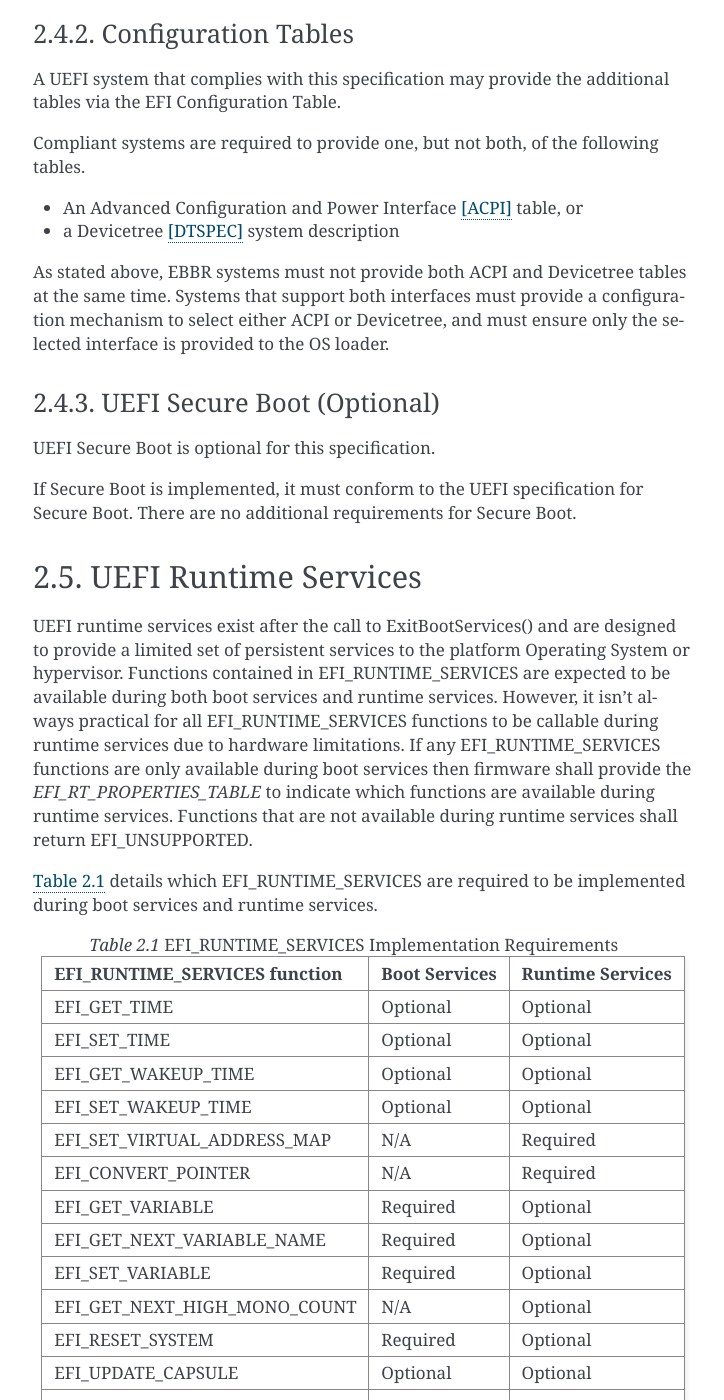
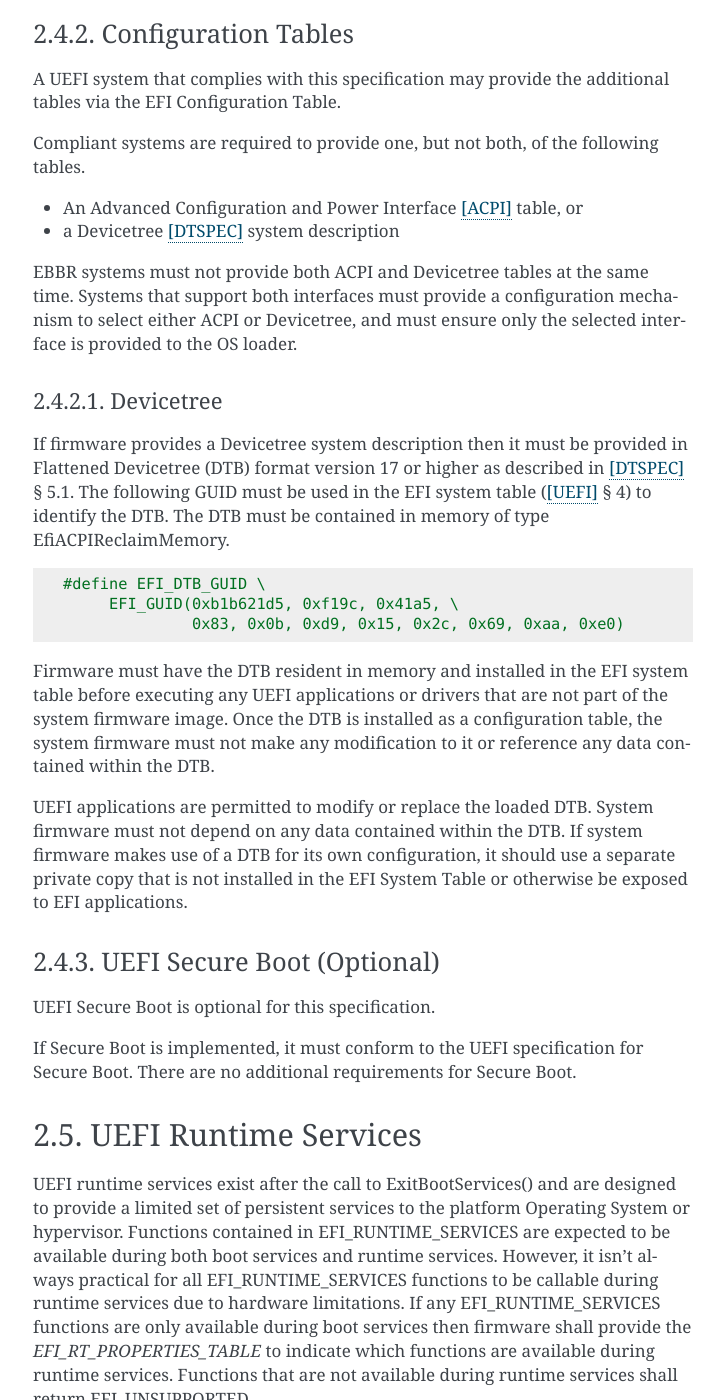
Before and after one commit to ARM-software/ebbr, a Sphinx documentation site: the page built from source/chapter2-uefi.rst, in a window 1280 px wide and 1400 px high, scrolled down 1708 px. Shown: the whole window, without its empty margins (387-1111 px from the left). Built offline with Sphinx 7.4.7, drawn with Linux system fonts in a browser that asks for light colours.

Commit message:
Specify details of how a DTB is passed to the OS
Describe details of how to pass a DTB from firmware to the OS. Specifies
the GUID for passing the DTB via the EFI_SYSTEM_TABLE and the memory
type needs to be EfiACPIReclaimMemory. Also specifies that the DTB must
be handed off and no longer modified by firmware once execution of EFI
application and drivers begins.

Fixes: #45
Cc: Andrei Warkentin <awarkentin@vmware.com>
Cc: Francois Ozog <francois.ozog@linaro.org>
Cc: Ard Biesheuvel <ardb@kernel.org>
Signed-off-by: Grant Likely <grant.likely@arm.com>

```diff
--- a/source/chapter2-uefi.rst
+++ b/source/chapter2-uefi.rst
@@ -86,11 +86,40 @@ tables.
 - An Advanced Configuration and Power Interface [ACPI]_ table, or
 - a Devicetree [DTSPEC]_ system description
 
-As stated above, EBBR systems must not provide both ACPI and Devicetree
+EBBR systems must not provide both ACPI and Devicetree
 tables at the same time.
 Systems that support both interfaces must provide a configuration
 mechanism to select either ACPI or Devicetree,
 and must ensure only the selected interface is provided to the OS loader.
+
+Devicetree
+^^^^^^^^^^
+
+If firmware provides a Devicetree system description then it must be provided
+in Flattened Devicetree (DTB) format version 17 or higher as described in
+[DTSPEC]_ § 5.1.
+The following GUID must be used in the EFI system table ([UEFI]_ § 4)
+to identify the DTB.
+The DTB must be contained in memory of type EfiACPIReclaimMemory.
+
+.. code-block:: c
+
+    #define EFI_DTB_GUID \
+         EFI_GUID(0xb1b621d5, 0xf19c, 0x41a5, \
+                  0x83, 0x0b, 0xd9, 0x15, 0x2c, 0x69, 0xaa, 0xe0)
+
+Firmware must have the DTB resident in memory and installed in the EFI system table
+before executing any UEFI applications or drivers that are not part of the system
+firmware image.
+Once the DTB is installed as a configuration table,
+the system firmware must not make any modification to it or reference any data
+contained within the DTB.
+
+UEFI applications are permitted to modify or replace the loaded DTB.
+System firmware must not depend on any data contained within the DTB.
+If system firmware makes use of a DTB for its own configuration,
+it should use a separate private copy that is not installed in the
+EFI System Table or otherwise be exposed to EFI applications.
 
 UEFI Secure Boot (Optional)
 ---------------------------
```
